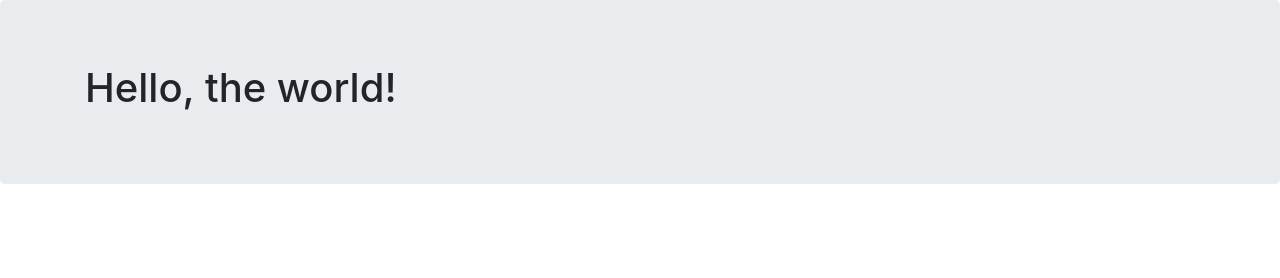
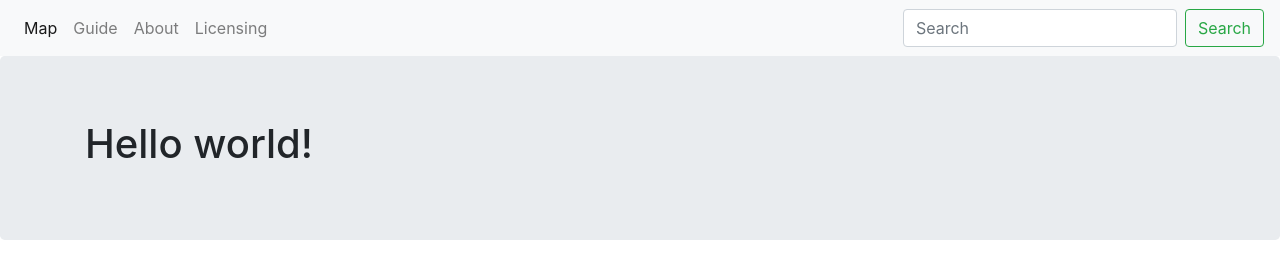
Before and after one commit to EthanLeitch/digitech-website-2022, a website: page src/html/index.html in a window 1280 px wide. Drawn offline with nearby package versions, Linux system fonts and the light colour scheme.

Commit message:
16 May commit

```diff
--- a/src/html/index.html
+++ b/src/html/index.html
@@ -8,11 +8,57 @@
     <!-- Bootstrap CSS -->
     <link rel="stylesheet" href="https://stackpath.bootstrapcdn.com/bootstrap/4.5.0/css/bootstrap.min.css" integrity="sha384-9aIt2nRpC12Uk9gS9baDl411NQApFmC26EwAOH8WgZl5MYYxFfc+NcPb1dKGj7Sk" crossorigin="anonymous">
 
-    <title>Hello, the world!</title>
+    <title>Hello world!</title>
   </head>
+
   <body>
+    <nav class="navbar navbar-expand-lg navbar-light bg-light">
+      <!--<a class="navbar-brand" href="#">Title</a>-->
+      <button class="navbar-toggler" type="button" data-toggle="collapse" data-target="#navbarSupportedContent" aria-controls="navbarSupportedContent" aria-expanded="false" aria-label="Toggle navigation">
+        <span class="navbar-toggler-icon"></span>
+      </button>
+
+      <div class="collapse navbar-collapse" id="navbarSupportedContent">
+        <ul class="navbar-nav mr-auto">
+          <li class="nav-item active">
+            <a class="nav-link" href="index.html">Map <span class="sr-only">(current)</span></a>
+          </li>
+          <li class="nav-item">
+            <a class="nav-link" href="guide.html">Guide</a>
+          </li>
+          <!--<li class="nav-item dropdown">
+            <a class="nav-link dropdown-toggle" href="#" id="navbarDropdown" role="button" data-toggle="dropdown" aria-haspopup="true" aria-expanded="false">
+              Dropdown
+            </a>
+            <div class="dropdown-menu" aria-labelledby="navbarDropdown">
+              <a class="dropdown-item" href="#">Action</a>
+              <a class="dropdown-item" href="#">Another action</a>
+              <div class="dropdown-divider"></div>
+              <a class="dropdown-item" href="#">Something else here</a>
+            </div>
+          </li>-->
+          <li class="nav-item">
+            <a class="nav-link" href="about.html">About</a>
+          </li>
+          <li class="nav-item">
+            <a class="nav-link" href="licensing.html">Licensing</a>
+          </li>
+          <!--
+
+          <li class="nav-item">
+            <a class="nav-link disabled" href="#" tabindex="-1" aria-disabled="true">Disabled</a>
+          </li>
+          -->
+        </ul>
+        <form class="form-inline my-2 my-lg-0">
+          <input class="form-control mr-sm-2" type="search" placeholder="Search" aria-label="Search">
+          <button class="btn btn-outline-success my-2 my-sm-0" type="submit">Search</button>
+        </form>
+      </div>
+    </nav>
+
     <div class="jumbotron">
-      <div class="container"><h1>Hello, the world!</h1></div>
+      <div class="container"><h1>Hello world!</h1></div>
     </div>
 
     <!-- Optional JavaScript -->
```
Also changed, not shown: src/html/404.html (added, +25 -0 lines).
